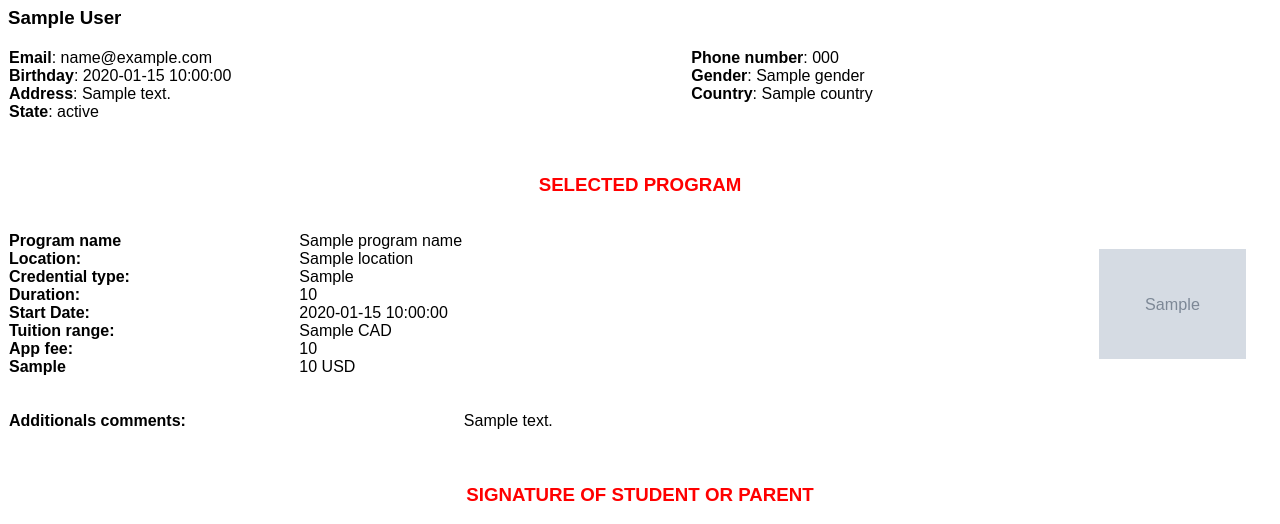
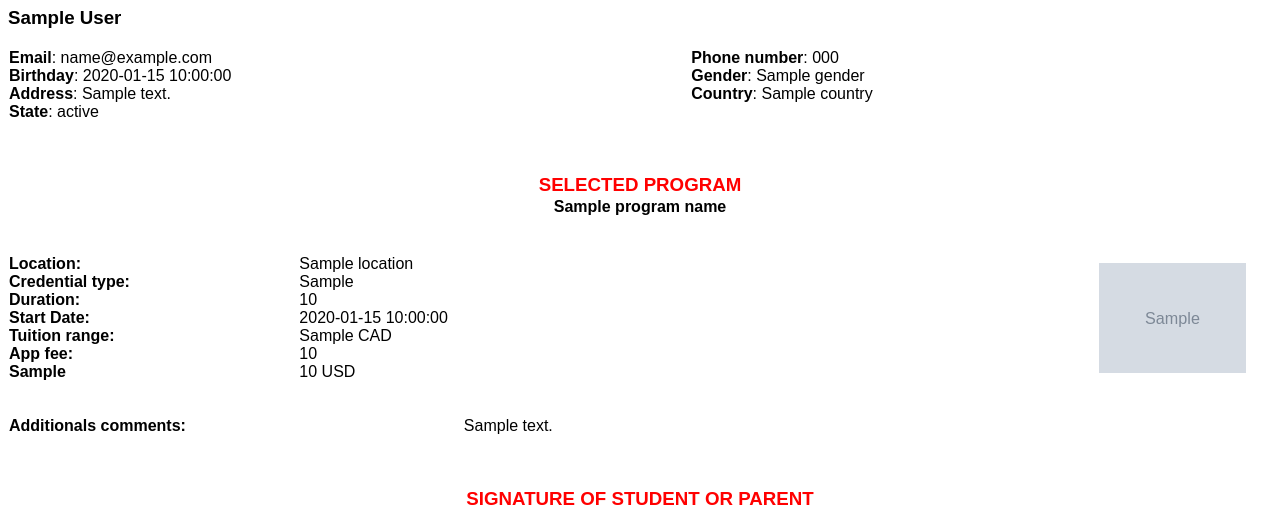
Before and after one commit to Spotynet/events-class-education-utils, a Python web app: template create_pdf/templates/application_template.html in a window 1280 px wide. Shown: the part 386-910 px from the top of the page. Run offline with Jinja, Linux system fonts and the light colour scheme; the template is opened without the code that fills it: most values are stand-ins (such as "Sample title", 1, 10 or a date in 2020); grey boxes marked "Sample" are stand-in pictures.

Commit message:
improved templaes

```diff
--- a/create_pdf/templates/application_template.html
+++ b/create_pdf/templates/application_template.html
@@ -70,8 +70,9 @@
               <div class="page" title="Page 1">
                 <div class="layoutArea">
                   <div class="column">
-                    <h3 style="text-align: center;"><strong><span style="color: #ff0000;">SELECTED
-                          PROGRAM</span></strong></h3>
+                    <h3 style="text-align: center; margin-bottom: 2px;"><strong><span style="color: #ff0000;">SELECTED PROGRAM</span></strong></h3>
+
+                    <h4 style="text-align: center; margin-top:0">{{program_name}} </h4>
                     <table style="width: 100%; border-collapse: collapse;" border="0">
                       <tbody>
                         <tr>
@@ -79,7 +80,7 @@
                             <div class="page" title="Page 1">
                               <div class="layoutArea">
                                 <div class="column">
-                                  <p><strong>Program name </strong><br /><strong>Location:
+                                  <p><strong>Location:
                                     </strong><br /><strong>Credential type:
                                     </strong><br /><strong>Duration:</strong><br /><strong>Start Date:
                                     </strong><br /><strong>Tuition range:</strong>
@@ -97,7 +98,7 @@
                                     <div class="layoutArea">
                                       <div class="column">
                                         <p>
-                                          {{program_name}}<br />{{location}}<br />{{credential_type}}<br />{{duration}}<br />{{start_date}}<br />{{tuition_range}} CAD<br />{{app_fee}}<br />{{amount_offer_1}} {{currency_offer_1}}
+                                          {{location}}<br />{{credential_type}}<br />{{duration}}<br />{{start_date}}<br />{{tuition_range}} CAD<br />{{app_fee}}<br />{{amount_offer_1}} {{currency_offer_1}}
                                         </p>
                                       </div>
                                     </div>
--- a/create_pdf/templates/quote_template.html
+++ b/create_pdf/templates/quote_template.html
@@ -76,9 +76,8 @@
                             <div class="page" title="Page 1">
                                 <div class="layoutArea">
                                     <div class="column">
-                                        <h3 style="text-align: center;"><strong><span style="color: #ff0000;">SELECTED
-                                                    PROGRAM</span></strong></h3>
-                                        <h3 style="text-align: center;"><strong>{{program_name}}</strong></h3>
+                                        <h3 style="text-align: center; margin-bottom: 2px;"><strong><span style="color: #ff0000;">SELECTED PROGRAM</span></strong></h3>
+                                        <h4 style="text-align: center; margin-top:0">{{program_name}} </h4>
                                         <table style="width: 100%; border-collapse: collapse;" border="0">
                                             <tbody>
                                                 <tr>
```
